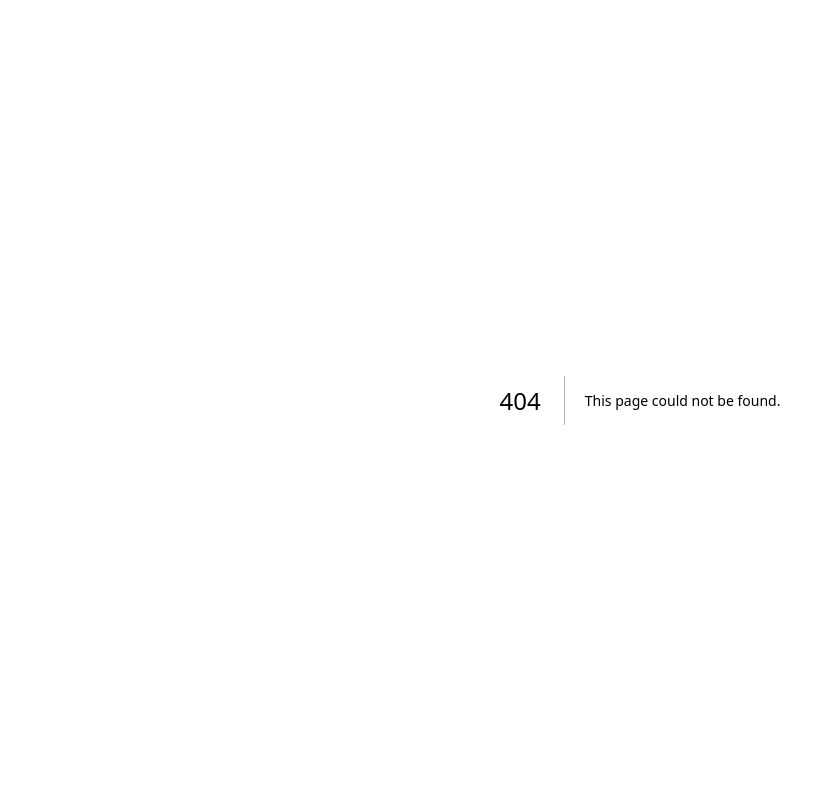
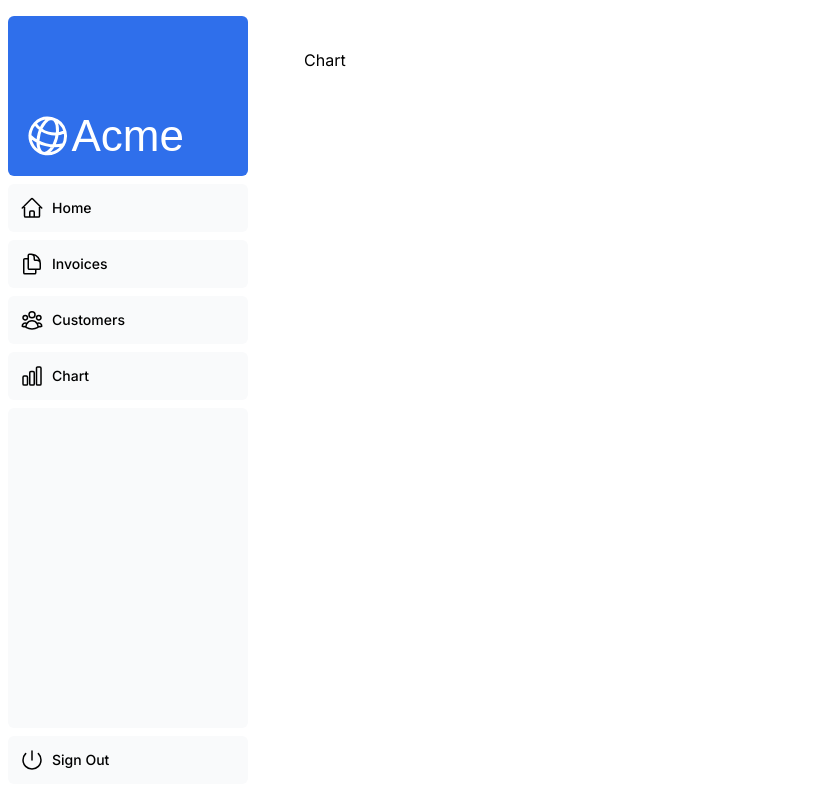
Before and after one commit to explore0916/nextjs-dashboard, a Next.js app: page /dashboard/chart in a window 1280 px wide. Before the commit this address had no page. Shown: the whole page, without its empty margins (0-835 px from the left). Built offline with nearby package versions, Linux system fonts and the light colour scheme; a web font is replaced by a local one.

Commit message:
在dashboard下增加了一个test页面，并在侧边栏里添加了chart链接

```diff
--- /dev/null
+++ b/app/dashboard/chart/page.tsx
@@ -0,0 +1,5 @@
+export default function Page() {
+  return (
+    <p>Chart</p>
+  );
+}
--- a/app/ui/dashboard/nav-links.tsx
+++ b/app/ui/dashboard/nav-links.tsx
@@ -4,6 +4,7 @@ import {
   UserGroupIcon,
   HomeIcon,
   DocumentDuplicateIcon,
+  ChartBarIcon,
 } from '@heroicons/react/24/outline';
 
 import Link from 'next/link';
@@ -20,6 +21,7 @@ const links = [
     icon: DocumentDuplicateIcon,
   },
   { name: 'Customers', href: '/dashboard/customers', icon: UserGroupIcon },
+  { name: 'Chart', href: '/dashboard/test', icon: ChartBarIcon },
 ];
 
 export default function NavLinks() {
```
